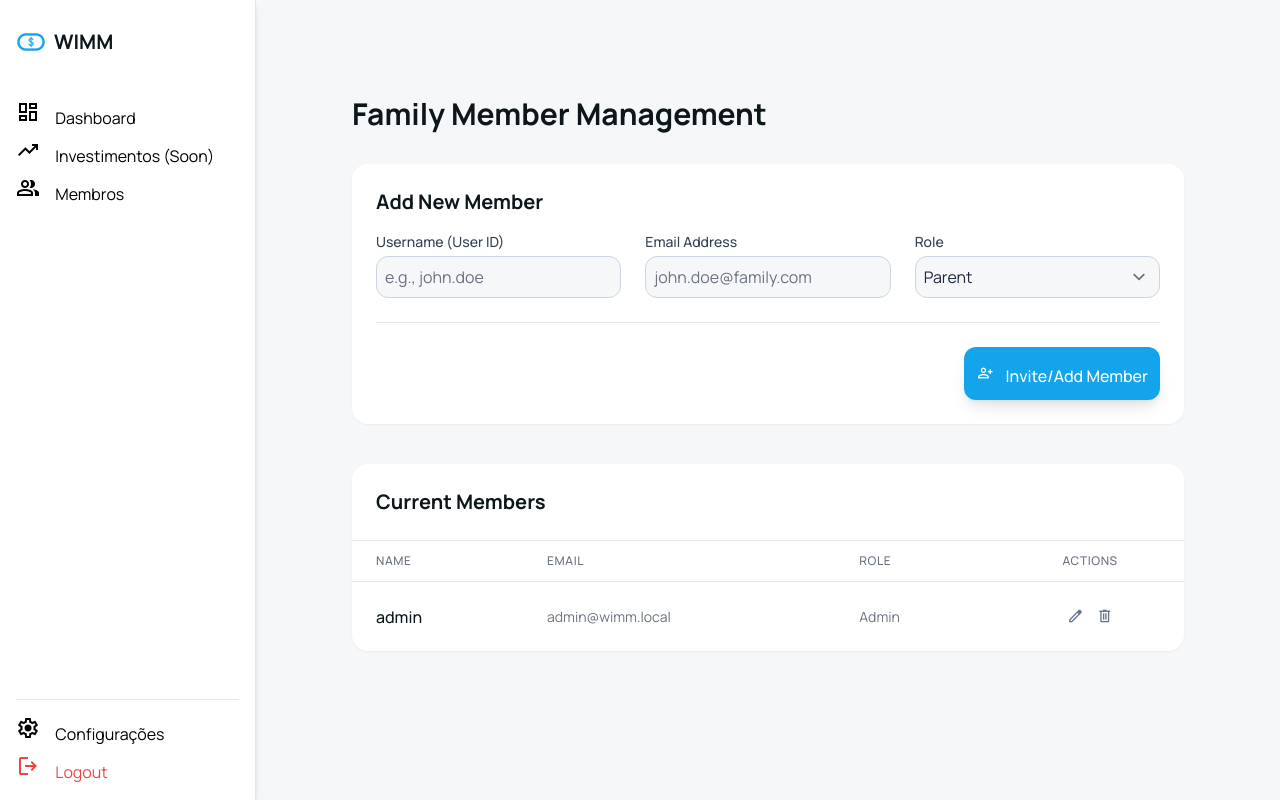
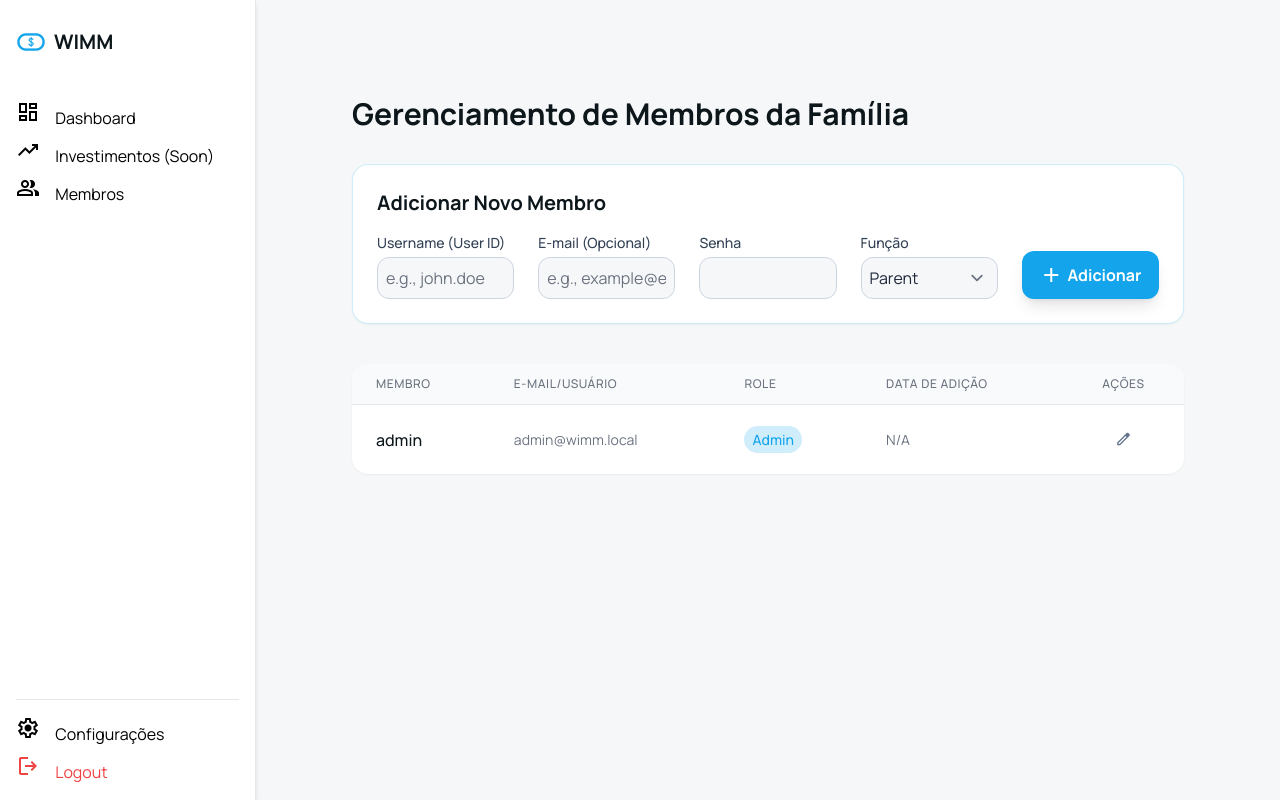
Before and after one commit to JosiasDMartins/WIMM-Finance, a Django app: page /members/ in a window 1280 px wide. Run offline with Django 5.2, Linux system fonts and the light colour scheme; a user stored in the database is signed in; data comes from the database, SQL or seed files in the repository; both versions use the stored data as it was after the commit; some libraries are stand-ins or nearby versions.

Commit message:
Add Members
Add and remove members is working now. You can add members directly, no email function is needed. In the future, a Profile menu will be added, so the user can change its own password.

To do next:
- Add a togle at the GroupFlow template to report if an expense was already paid. It may help with fixed expenses.
- Add the method/class to add income in the income table at the dashboard.

```diff
--- a/finances/forms.py
+++ b/finances/forms.py
@@ -1,6 +1,9 @@
 from django import forms
 from django.forms import modelformset_factory
+from django.contrib.auth import get_user_model # <-- Import necessário!
+
 from .models import FamilyConfiguration, FamilyMember, FlowGroup, Transaction, Investment, CustomUser
+
 
 
 # --- Configuration Form ---
@@ -79,35 +82,48 @@ class InvestmentForm(forms.ModelForm):
         }
 
 class AddMemberForm(forms.Form):
-    # Obtém as opções de ROLE do modelo FamilyMember
+    """
+    Formulário para o administrador criar um novo usuário e membro familiar,
+    permitindo username, password e um email opcional.
+    """
     ROLES = FamilyMember.ROLES
 
+    # Campos de formulário (os mesmos)
+    username = forms.CharField(
+        label='Username (User ID)',
+        max_length=150,
+        widget=forms.TextInput(attrs={'class': 'w-full border rounded-lg bg-background-light dark:bg-background-dark border-slate-300 dark:border-slate-700 focus:ring-primary focus:border-primary text-slate-800 dark:text-slate-200 p-2', 'placeholder': 'e.g., john.doe', 'required': True})
+    )
     email = forms.EmailField(
-        label='Endereço de E-mail do Novo Membro',
+        label='E-mail (Opcional)',
         max_length=254,
-        # Adicione widgets para estilização se necessário (ex: widgets.EmailInput)
+        required=False,
+        widget=forms.EmailInput(attrs={'class': 'w-full border rounded-lg bg-background-light dark:bg-background-dark border-slate-300 dark:border-slate-700 focus:ring-primary focus:border-primary text-slate-800 dark:text-slate-200 p-2', 'placeholder': 'e.g., example@email.com'})
+    )
+    password = forms.CharField(
+        label='Senha',
+        widget=forms.PasswordInput(attrs={'class': 'w-full border rounded-lg bg-background-light dark:bg-background-dark border-slate-300 dark:border-slate-700 focus:ring-primary focus:border-primary text-slate-800 dark:text-slate-200 p-2', 'required': True})
     )
     role = forms.ChoiceField(
         label='Função',
         choices=ROLES,
-        initial='PARENT'
+        initial='PARENT',
+        widget=forms.Select(attrs={'class': 'w-full border rounded-lg bg-background-light dark:bg-background-dark border-slate-300 dark:border-slate-700 focus:ring-primary focus:border-primary text-slate-800 dark:text-slate-200 p-2', 'required': True})
     )
 
-    # Opcional: Adiciona a família para validações futuras
-    def __init__(self, *args, **kwargs):
-        self.family = kwargs.pop('family', None)
-        super().__init__(*args, **kwargs)
+    def clean_username(self):
+        username = self.cleaned_data['username']
+        # CORREÇÃO: Chama get_user_model() diretamente dentro do método
+        UserModel = get_user_model()
+        if UserModel.objects.filter(username__iexact=username).exists():
+             raise forms.ValidationError("Este nome de usuário já está sendo usado por outra conta.")
+        return username
 
-    # Exemplo de validação customizada:
     def clean_email(self):
-        email = self.cleaned_data['email']
-        # Verifica se o usuário já é membro da família
-        try:
-            user = CustomUser.objects.get(email__iexact=email)
-            if FamilyMember.objects.filter(user=user, family=self.family).exists():
-                 raise forms.ValidationError("Este usuário já é membro da sua família.")
-        except CustomUser.DoesNotExist:
-            # Não existe usuário, pode passar para a próxima etapa (a view tenta criar/enviar convite)
-            pass
-
+        email = self.cleaned_data.get('email')
+        if email:
+            # CORREÇÃO: Chama get_user_model() diretamente dentro do método
+            UserModel = get_user_model()
+            if UserModel.objects.filter(email__iexact=email).exists():
+                raise forms.ValidationError("Este e-mail já está em uso por outra conta.")
         return email
--- a/finances/templates/finances/members.html
+++ b/finances/templates/finances/members.html
@@ -1,78 +1,118 @@
 {% extends "finances/base.html" %}
 {% load static %}
+{% load i18n %}
 
-{% block title %}Manage Family Members{% endblock title %}
+{% block title %}Gerenciamento de Membros{% endblock title %}
 
 {% block content %}
 <div class="p-6 md:p-10 lg:p-12">
-    <h1 class="text-3xl font-bold text-[#0d171b] dark:text-white mb-8">Family Member Management</h1>
+    <h1 class="text-3xl font-bold text-[#0d171b] dark:text-white mb-8">Gerenciamento de Membros da Família</h1>
 
-    <div class="bg-white dark:bg-gray-800 p-6 rounded-xl shadow-sm mb-10">
-        <h2 class="text-xl font-bold text-[#0d171b] dark:text-white mb-4">Add New Member</h2>
+    <div class="bg-white dark:bg-gray-800 p-6 rounded-xl shadow-sm mb-10 border border-primary/20">
+        <h2 class="text-xl font-bold text-[#0d171b] dark:text-white mb-4">Adicionar Novo Membro</h2>
+
+        {% if add_member_form.non_field_errors %}
+            <div class="p-3 mb-4 text-sm text-red-700 bg-red-100 rounded-lg dark:bg-red-200 dark:text-red-800" role="alert">
+                <p><strong>Erro:</strong> {{ add_member_form.non_field_errors }}</p>
+            </div>
+        {% endif %}
+
         <form method="POST" action="{% url 'member_add' %}">
             {% csrf_token %}
-            <div class="grid grid-cols-1 md:grid-cols-3 gap-6">
+            <div class="grid grid-cols-1 gap-4 md:gap-6 md:grid-cols-5 items-end">
 
                 <div>
-                    <label class="block text-sm font-medium text-slate-700 dark:text-slate-300 mb-1" for="username">Username (User ID)</label>
-                    <input class="w-full border rounded-lg bg-background-light dark:bg-background-dark border-slate-300 dark:border-slate-700 focus:ring-primary focus:border-primary text-slate-800 dark:text-slate-200 p-2" id="username" name="username" type="text" placeholder="e.g., john.doe" required>
+                    <label class="block text-sm font-medium text-slate-700 dark:text-slate-300 mb-1" for="{{ add_member_form.username.id_for_label }}">
+                        {{ add_member_form.username.label }}
+                    </label>
+                    {{ add_member_form.username }}
+                    {% for error in add_member_form.username.errors %}
+                        <p class="mt-1 text-xs text-danger">{{ error }}</p>
+                    {% endfor %}
                 </div>
 
                 <div>
-                    <label class="block text-sm font-medium text-slate-700 dark:text-slate-300 mb-1" for="email">Email Address</label>
-                    <input class="w-full border rounded-lg bg-background-light dark:bg-background-dark border-slate-300 dark:border-slate-700 focus:ring-primary focus:border-primary text-slate-800 dark:text-slate-200 p-2" id="email" name="email" type="email" placeholder="john.doe@family.com">
+                    <label class="block text-sm font-medium text-slate-700 dark:text-slate-300 mb-1" for="{{ add_member_form.email.id_for_label }}">
+                        {{ add_member_form.email.label }}
+                    </label>
+                    {{ add_member_form.email }}
+                    {% for error in add_member_form.email.errors %}
+                        <p class="mt-1 text-xs text-danger">{{ error }}</p>
+                    {% endfor %}
                 </div>
 
                 <div>
-                    <label class="block text-sm font-medium text-slate-700 dark:text-slate-300 mb-1" for="role">Role</label>
-                    <select class="w-full border rounded-lg bg-background-light dark:bg-background-dark border-slate-300 dark:border-slate-700 focus:ring-primary focus:border-primary text-slate-800 dark:text-slate-200 p-2" id="role" name="role" required>
-                        <option value="PARENT">Parent</option>
-                        <option value="ADMIN">Administrator</option>
-                        <option value="CHILD">Child</option>
-                    </select>
+                    <label class="block text-sm font-medium text-slate-700 dark:text-slate-300 mb-1" for="{{ add_member_form.password.id_for_label }}">
+                        {{ add_member_form.password.label }}
+                    </label>
+                    {{ add_member_form.password }}
+                    {% for error in add_member_form.password.errors %}
+                        <p class="mt-1 text-xs text-danger">{{ error }}</p>
+                    {% endfor %}
                 </div>
-            </div>
 
-            <div class="mt-6 pt-6 border-t border-gray-200 dark:border-gray-700 flex justify-end">
-                 <button type="submit" class="rounded-lg bg-primary text-white text-base font-medium p-3 hover:bg-primary/90 transition-colors shadow-lg">
-                    <span class="material-symbols-outlined text-lg mr-2">person_add</span>
-                    Invite/Add Member
-                </button>
+                <div>
+                    <label class="block text-sm font-medium text-slate-700 dark:text-slate-300 mb-1" for="{{ add_member_form.role.id_for_label }}">
+                        {{ add_member_form.role.label }}
+                    </label>
+                    {{ add_member_form.role }}
+                    {% for error in add_member_form.role.errors %}
+                        <p class="mt-1 text-xs text-danger">{{ error }}</p>
+                    {% endfor %}
+                </div>
+
+                <div class="w-full">
+                    <button type="submit" class="w-full rounded-lg bg-primary text-white text-base font-bold p-3 h-12 flex items-center justify-center hover:bg-primary/90 transition-colors shadow-lg">
+                        <span class="material-symbols-outlined mr-1">add</span>
+                        Adicionar
+                    </button>
+                </div>
             </div>
         </form>
     </div>
-
     <div class="bg-white dark:bg-gray-800 rounded-xl shadow-sm overflow-hidden">
-        <div class="p-6 border-b border-gray-200 dark:border-gray-700">
-             <h2 class="text-xl font-bold text-[#0d171b] dark:text-white">Current Members</h2>
-        </div>
         <table class="min-w-full divide-y divide-gray-200 dark:divide-gray-700">
-            <thead>
+            <thead class="bg-gray-50 dark:bg-gray-700">
                 <tr>
-                    <th class="px-6 py-3 text-left text-xs font-medium text-gray-500 dark:text-gray-400 uppercase tracking-wider">Name</th>
-                    <th class="px-6 py-3 text-left text-xs font-medium text-gray-500 dark:text-gray-400 uppercase tracking-wider">Email</th>
+                    <th class="px-6 py-3 text-left text-xs font-medium text-gray-500 dark:text-gray-400 uppercase tracking-wider">Membro</th>
+                    <th class="px-6 py-3 text-left text-xs font-medium text-gray-500 dark:text-gray-400 uppercase tracking-wider">E-mail/Usuário</th>
                     <th class="px-6 py-3 text-left text-xs font-medium text-gray-500 dark:text-gray-400 uppercase tracking-wider">Role</th>
-                    <th class="px-6 py-3 text-center text-xs font-medium text-gray-500 dark:text-gray-400 uppercase tracking-wider">Actions</th>
+                    <th class="px-6 py-3 text-left text-xs font-medium text-gray-500 dark:text-gray-400 uppercase tracking-wider">Data de Adição</th>
+                    <th class="px-6 py-3 text-center text-xs font-medium text-gray-500 dark:text-gray-400 uppercase tracking-wider">Ações</th>
                 </tr>
             </thead>
             <tbody class="divide-y divide-gray-200 dark:divide-gray-700">
                 {% for member in family_members %}
                 <tr class="hover:bg-slate-50 dark:hover:bg-gray-700/50">
                     <td class="px-6 py-4 font-medium text-[#0d171b] dark:text-white">{{ member.user.get_full_name|default:member.user.username }}</td>
-                    <td class="px-6 py-4 text-sm text-gray-500">{{ member.user.email }}</td>
-                    <td class="px-6 py-4 text-sm text-gray-500">{{ member.get_role_display }}</td>
+                    <td class="px-6 py-4 text-sm text-gray-500">{{ member.user.email|default:member.user.username }}</td>
+                    <td class="px-6 py-4 text-sm text-gray-500">
+                        <span class="px-2 py-1 text-sm font-medium rounded-full bg-primary/20 text-primary">{{ member.get_role_display }}</span>
+                    </td>
+                    <td class="px-6 py-4 text-sm text-gray-500">N/A</td>
                     <td class="px-6 py-4 text-center whitespace-nowrap">
-                        <button type="button" class="p-1 text-slate-500 hover:text-primary"><span class="material-symbols-outlined text-lg">edit</span></button>
-                        <button type="button" class="p-1 text-slate-500 hover:text-red-500"><span class="material-symbols-outlined text-lg">delete</span></button>
+                        <div class="flex justify-center gap-2">
+                            <button type="button" class="p-1 text-slate-500 hover:text-primary" title="Editar"><span class="material-symbols-outlined text-lg">edit</span></button>
+
+                            {% if is_admin and member.user != request.user %}
+                            <a href="{% url 'member_remove' member_id=member.id %}"
+                                class="p-1 text-slate-500 hover:text-red-500"
+                                onclick="return confirm('Tem certeza que deseja remover {{ member.user.username }} da família?')"
+                                title="Remover">
+                                <span class="material-symbols-outlined text-lg">delete</span>
+                            </a>
+                            {% endif %}
+                        </div>
                     </td>
                 </tr>
                 {% empty %}
                 <tr>
-                    <td colspan="4" class="px-6 py-4 text-center text-gray-500">No family members found.</td>
+                    <td colspan="5" class="px-6 py-4 text-sm text-gray-500 text-center">Nenhum membro encontrado na família.</td>
                 </tr>
                 {% endfor %}
-                </tbody>
+            </tbody>
         </table>
     </div>
+
 </div>
 {% endblock content %}
--- a/finances/views.py
+++ b/finances/views.py
@@ -6,11 +6,13 @@ from django.db.models import Sum, Max # FIX: Ensure Max is imported
 from django.db import transaction as db_transaction
 from django.http import JsonResponse, HttpResponseBadRequest, HttpResponseForbidden, HttpResponse
 from django.views.decorators.http import require_POST
+from django.contrib.auth import get_user_model
 
 from .models import Investment # Certifique-se de que Investment está importado
 
 from .models import FamilyMember, CustomUser # <-- Garanta que CustomUser está importado
 from .forms import AddMemberForm # <-- Garanta que AddMemberForm está importado
+
 
 from .models import (
     Family, FamilyMember, FamilyConfiguration,
@@ -266,18 +268,15 @@ def members_view(request):
     family, current_member, all_family_members = get_family_context(request.user)
 
     if not family:
-        return redirect('dashboard') # Redireciona se o usuário não tiver família
+        return redirect('dashboard')
 
-    # O 'all_family_members' já vem do get_family_context
-
-    # Prepara o formulário de adição, que será usado no modal
-    add_member_form = AddMemberForm(family=family)
+    # Cria um formulário limpo para a renderização inicial
+    add_member_form = AddMemberForm()
 
     context = {
         'current_member': current_member,
         'family_members': all_family_members,
-        'add_member_form': add_member_form,
-        # Você pode querer adicionar um sinalizador para quem é administrador:
+        'add_member_form': add_member_form, # Passa o formulário
         'is_admin': current_member.role == 'ADMIN',
     }
 
@@ -285,76 +284,105 @@ def members_view(request):
 
 
 @login_required
+@db_transaction.atomic
 def add_member_view(request):
     """
-    Adiciona um novo membro à família (simplesmente busca por e-mail e associa).
+    Cria um novo CustomUser e o associa à família como FamilyMember.
     """
-    family, current_member, _ = get_family_context(request.user)
+    # 1. Correção do NameError: get_user_model precisa ser importado ou definido.
+    # Assumimos que foi importado no topo do arquivo.
+    family, current_member, all_family_members = get_family_context(request.user)
+    UserModel = get_user_model() # Agora deve funcionar
 
-    # Verifica se o usuário logado é um ADMIN (Regra de segurança)
-    if not current_member or current_member.role not in ['ADMIN', 'PARENT']: # Assumindo que PARENT também pode gerenciar
-        return HttpResponseForbidden("Acesso negado. Apenas administradores podem adicionar membros.")
+    if not current_member or current_member.role not in ['ADMIN', 'PARENT']:
+        return HttpResponseForbidden("Acesso negado. Apenas administradores/pais podem adicionar membros.")
 
     if request.method == 'POST':
-        # Instancia o formulário com a requisição e a família atual
-        form = AddMemberForm(request.POST, family=family)
+        form = AddMemberForm(request.POST)
+
         if form.is_valid():
-            email = form.cleaned_data['email']
+            username = form.cleaned_data['username']
+            email = form.cleaned_data['email'] # Campo adicionado
+            password = form.cleaned_data['password']
             role = form.cleaned_data['role']
 
-            # 1. Tenta encontrar o usuário pelo e-mail
-            try:
-                new_user = CustomUser.objects.get(email__iexact=email)
-            except CustomUser.DoesNotExist:
-                # TODO: No futuro, envie um convite por e-mail se o usuário não existir
-                # Por agora, vamos apenas mostrar um erro
-                form.add_error('email', 'Nenhum usuário encontrado com este e-mail. Verifique se o membro se registrou.')
+            # 2. Cria o novo CustomUser (passando email, que pode ser vazio)
+            new_user = UserModel.objects.create_user(
+                username=username,
+                email=email, # Passa o e-mail, se existir
+                password=password,
+            )
 
-                # Se der erro, precisamos renderizar a página de membros novamente
-                all_family_members = FamilyMember.objects.filter(family=family).select_related('user')
-                context = {
-                    'current_member': current_member,
-                    'family_members': all_family_members,
-                    'add_member_form': form, # Passa o form com erro de volta
-                }
-                return render(request, 'finances/Members.html', context)
-
-            # 2. Cria o FamilyMember
-            FamilyMember.objects.get_or_create(
+            # 3. Associa o novo usuário à família
+            FamilyMember.objects.create(
                 user=new_user,
                 family=family,
-                defaults={'role': role}
+                role=role
             )
+
             return redirect('members')
 
-    # Se o método for GET ou o formulário for inválido
-    return redirect('members') # Redireciona de volta para a lista (o erro será exibido na view principal se o POST falhar)
+        # 4. Se o formulário for inválido:
+        context = {
+            'current_member': current_member,
+            'family_members': all_family_members,
+            'add_member_form': form, # Passa o formulário com erros de volta
+            'is_admin': current_member.role == 'ADMIN',
+        }
+        # Renderiza a página de membros para exibir os erros.
+        return render(request, 'finances/Members.html', context)
+
+    return redirect('members')
 
 
 @login_required
-@require_POST
+@db_transaction.atomic
 def remove_member_view(request, member_id):
     """
-    Remove um FamilyMember.
+    Remove um FamilyMember e o CustomUser associado.
+    Requer que o usuário logado seja ADMIN/PARENT e não esteja tentando se excluir.
     """
+    # 1. Obter o FamilyMember a ser excluído
+    try:
+        member_to_remove = FamilyMember.objects.select_related('user', 'family').get(id=member_id)
+        user_to_remove = member_to_remove.user
+
+    except FamilyMember.DoesNotExist:
+        # Se o membro não existe, apenas redireciona (ou mostra um erro)
+        return redirect('members')
+
+    # 2. Obter o contexto do usuário logado
     family, current_member, _ = get_family_context(request.user)
 
-    # 1. Verifica se o usuário logado é um ADMIN
-    if not current_member or current_member.role != 'ADMIN':
-        return HttpResponseForbidden("Acesso negado. Apenas administradores podem remover membros.")
+    # 3. Verificações de Segurança
 
-    # 2. Encontra o membro a ser removido
-    member_to_remove = get_object_or_404(FamilyMember, id=member_id)
+    # A) Permissão: Apenas ADMIN ou PARENT podem excluir
+    if not current_member or current_member.role not in ['ADMIN', 'PARENT']:
+        return HttpResponseForbidden("Acesso negado. Apenas administradores/pais podem remover membros.")
 
-    # 3. Verifica se o membro pertence à família
+    # B) Não permitir auto-exclusão
+    if member_to_remove.user == request.user:
+        messages.error(request, "Você não pode remover a si mesmo da família.")
+        return redirect('members')
+
+    # C) Pertencimento à Família: O membro a ser removido deve pertencer à família do usuário logado
     if member_to_remove.family != family:
-        return HttpResponseForbidden("Acesso negado. O membro não pertence à sua família.")
+        return HttpResponseForbidden("Acesso negado. Membro não pertence à sua família.")
 
-    # 4. Impede que o próprio admin se remova (deve haver uma forma de 'sair da família' separada)
-    if member_to_remove.user == request.user:
-        return HttpResponseForbidden("Você não pode se remover desta forma. Use a função 'Sair da Família' na Configuração.")
 
+    # 4. Executar a Exclusão
+
+    # Primeiro, excluímos o FamilyMember
     member_to_remove.delete()
+
+    # Em seguida, excluímos o CustomUser.
+    # Isso é crucial para que a conta não possa mais fazer login.
+    user_to_remove.delete()
+
+    # 5. Mensagem e Redirecionamento de Sucesso
+    # Se você tiver mensagens no Django (django.contrib.messages)
+    # messages.success(request, f"O membro '{user_to_remove.username}' foi removido com sucesso.")
+
     return redirect('members')
 
 # --- AJAX Views ---
```
Also changed, not shown: db.sqlite3.
